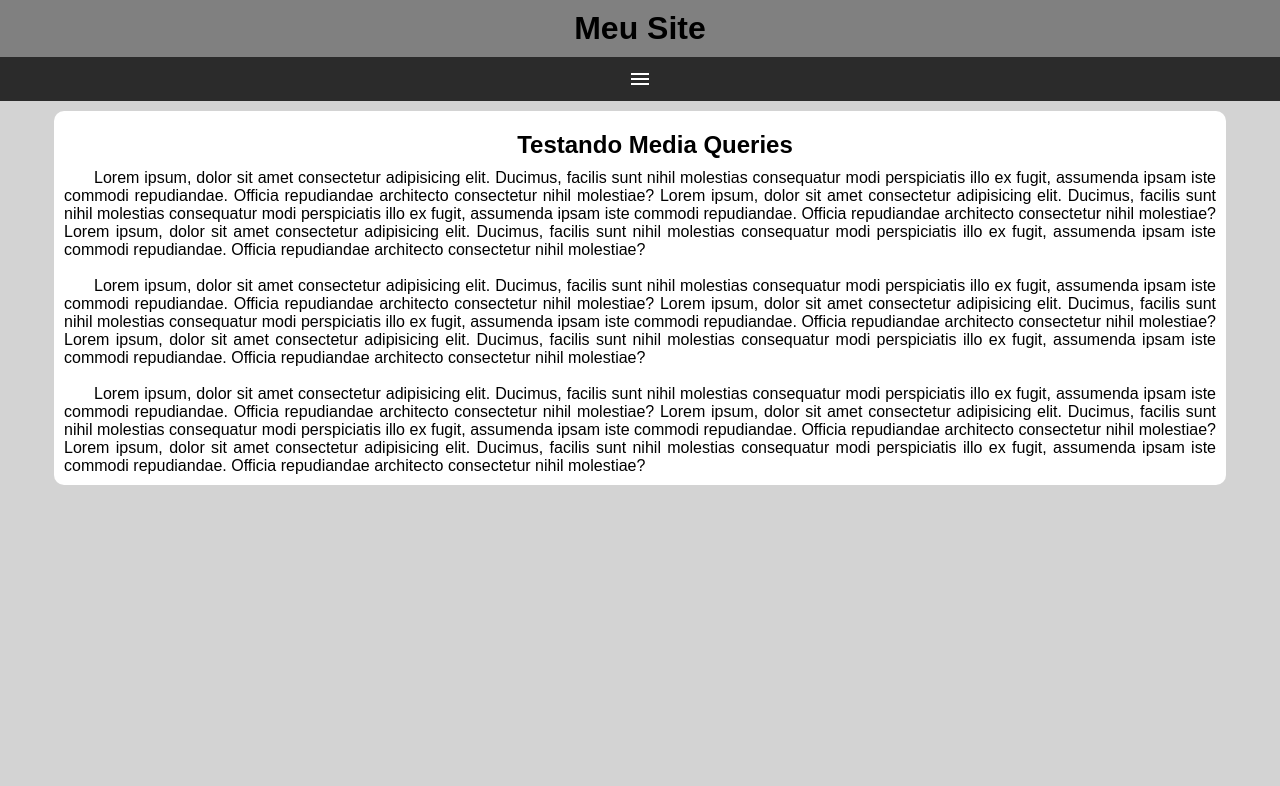
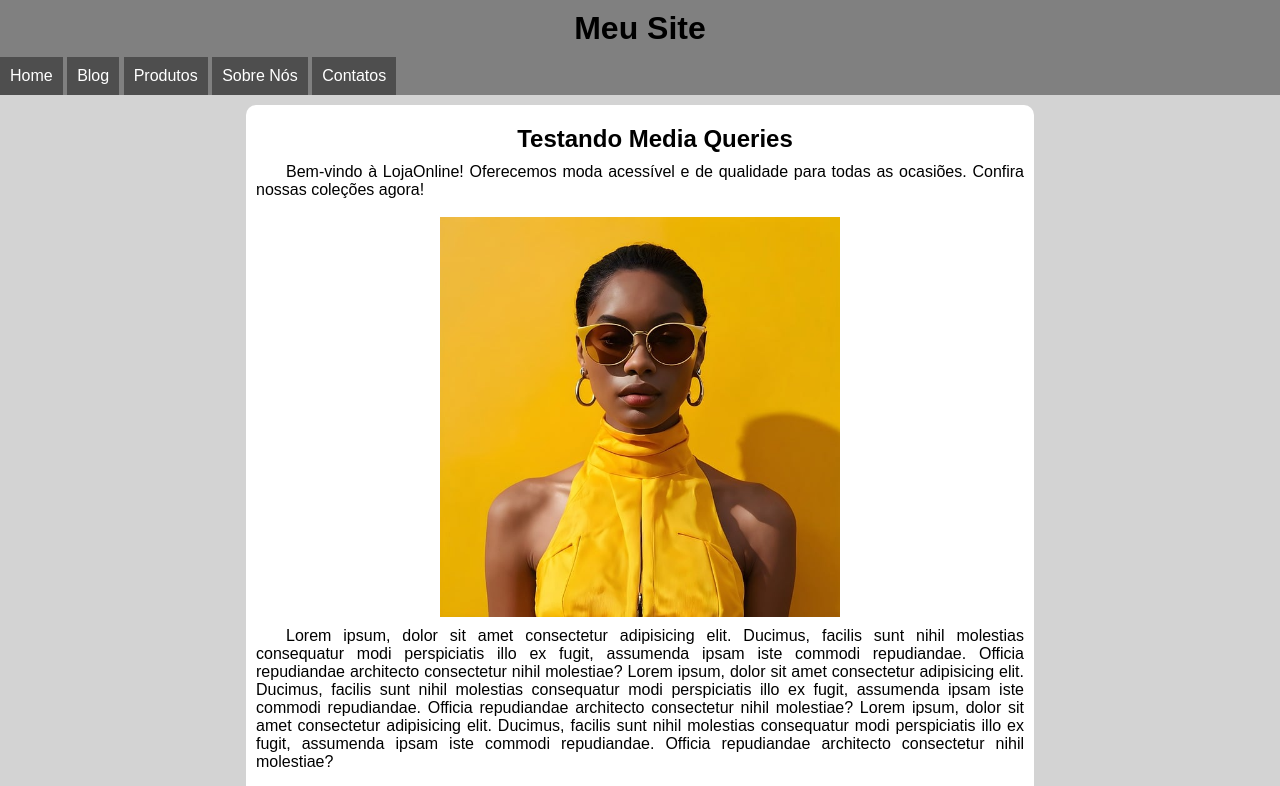
Before and after one commit to joaopaulomartinsdesouza/html-css, a plain HTML site: page Exercícios/ex026/mq005/index.html in a window 1280 px wide. Shown: the top 786 px of the page. Drawn offline with nearby package versions, Linux system fonts and the light colour scheme.

Commit message:
atualização

```diff
--- a/Exercícios/ex026/mq005/estilos/mediaquery.css
+++ b/Exercícios/ex026/mq005/estilos/mediaquery.css
@@ -2,6 +2,26 @@
 
 /*Medias Queries Para dispositivos Diversos*/
 
-@media screen {
+@media screen and (min-width: 768px) { /* TABLETS*/
+
+    header > span#burguer {
+        display: none;
+    }
+
+header > menu {
+    display: block;
+}
+
+menu > ul > li {
+    display: inline-block;
+}
+
+menu > ul > li > a {
+    border: none;
+}
+
+main {
+    width: 768px;
+}
 
 }
--- a/Exercícios/ex026/mq005/estilos/style.css
+++ b/Exercícios/ex026/mq005/estilos/style.css
@@ -20,6 +20,14 @@ header {
 header > h1 {
     padding: 10px;
     text-align: center;
+}
+
+main >article > img {
+    width: 400px;
+    height: 400px;
+    display: block;
+    margin: auto;
+    padding-bottom: 10px;
 }
 
 header > span#burguer {
--- a/Exercícios/ex026/mq005/index.html
+++ b/Exercícios/ex026/mq005/index.html
@@ -4,30 +4,32 @@
     <meta charset="UTF-8">
     <meta name="viewport" content="width=device-width, initial-scale=1.0">
     <title>Meu Site</title>
+    <link rel="stylesheet" href="https://fonts.googleapis.com/css2?family=Material+Symbols+Outlined:opsz,wght,FILL,GRAD@24,400,0,0&icon_names=menu" />
     <link rel="stylesheet" href="estilos/style.css" media="all">
     <link rel="stylesheet" href="estilos/mediaquery.css">
-    <link rel="stylesheet" href="https://fonts.googleapis.com/css2?family=Material+Symbols+Outlined:opsz,wght,FILL,GRAD@24,400,0,0&icon_names=menu" />
+
 </head>
-<body>
+<body onresize="mudouTamanho()">
     <header>
         <h1>Meu Site</h1>
-        <span id="burguer" class="material-symbols-outlined" onclick="clickMenu()">
-            menu
-            </span>
-        <Menu id="itens">
+        <span id="burguer" class="material-symbols-outlined" onclick="clickMenu()">menu</span>
+
+        <menu id="itens">
             <ul>
-                <li><a href="#">Opção 1</a></li>
-                <li><a href="#">Opção 2</a></li>
-                <li><a href="#">Opção 3</a></li>
-                <li><a href="#">Opção 4</a></li>
-                <li><a href="#">Opção 5</a></li>
+                <li><a href="#">Home</a></li>
+                <li><a href="#">Blog</a></li>
+                <li><a href="#">Produtos</a></li>
+                <li><a href="#">Sobre Nós</a></li>
+                <li><a href="#">Contatos</a></li>
             </ul>
-        </Menu>
+        </menu>
     </header>
     <main>
         <article>
             <h2>Testando Media Queries</h2>
-            <p>Lorem ipsum, dolor sit amet consectetur adipisicing elit. Ducimus, facilis sunt nihil molestias consequatur modi perspiciatis illo ex fugit, assumenda ipsam iste commodi repudiandae. Officia repudiandae architecto consectetur nihil molestiae? Lorem ipsum, dolor sit amet consectetur adipisicing elit. Ducimus, facilis sunt nihil molestias consequatur modi perspiciatis illo ex fugit, assumenda ipsam iste commodi repudiandae. Officia repudiandae architecto consectetur nihil molestiae? Lorem ipsum, dolor sit amet consectetur adipisicing elit. Ducimus, facilis sunt nihil molestias consequatur modi perspiciatis illo ex fugit, assumenda ipsam iste commodi repudiandae. Officia repudiandae architecto consectetur nihil molestiae?</p><br>
+            <p>Bem-vindo à LojaOnline! Oferecemos moda acessível e de qualidade para todas as ocasiões. Confira nossas coleções agora!</p><br>
+
+            <img src="imagens/moda-feminha-1.jpg" alt="Mulher negra com blusa amarela e fundo amarelo vivo.">
 
             <p>Lorem ipsum, dolor sit amet consectetur adipisicing elit. Ducimus, facilis sunt nihil molestias consequatur modi perspiciatis illo ex fugit, assumenda ipsam iste commodi repudiandae. Officia repudiandae architecto consectetur nihil molestiae? Lorem ipsum, dolor sit amet consectetur adipisicing elit. Ducimus, facilis sunt nihil molestias consequatur modi perspiciatis illo ex fugit, assumenda ipsam iste commodi repudiandae. Officia repudiandae architecto consectetur nihil molestiae? Lorem ipsum, dolor sit amet consectetur adipisicing elit. Ducimus, facilis sunt nihil molestias consequatur modi perspiciatis illo ex fugit, assumenda ipsam iste commodi repudiandae. Officia repudiandae architecto consectetur nihil molestiae?</p><br>
 
@@ -35,6 +37,14 @@
         </article>
     </main>
     <script>
+        function mudouTamanho() {
+            if (window.innerWidth >= 768) {
+                itens.style.display = 'block'
+            } else {
+                itens.style.display = 'none'
+            }
+        }
+
         function clickMenu() {
             if (itens.style.display == 'block') {
                 itens.style.display = 'none'
```
Also changed, not shown: Exercícios/ex026/mq005/imagens/moda-feminha-1.jpg (added).
